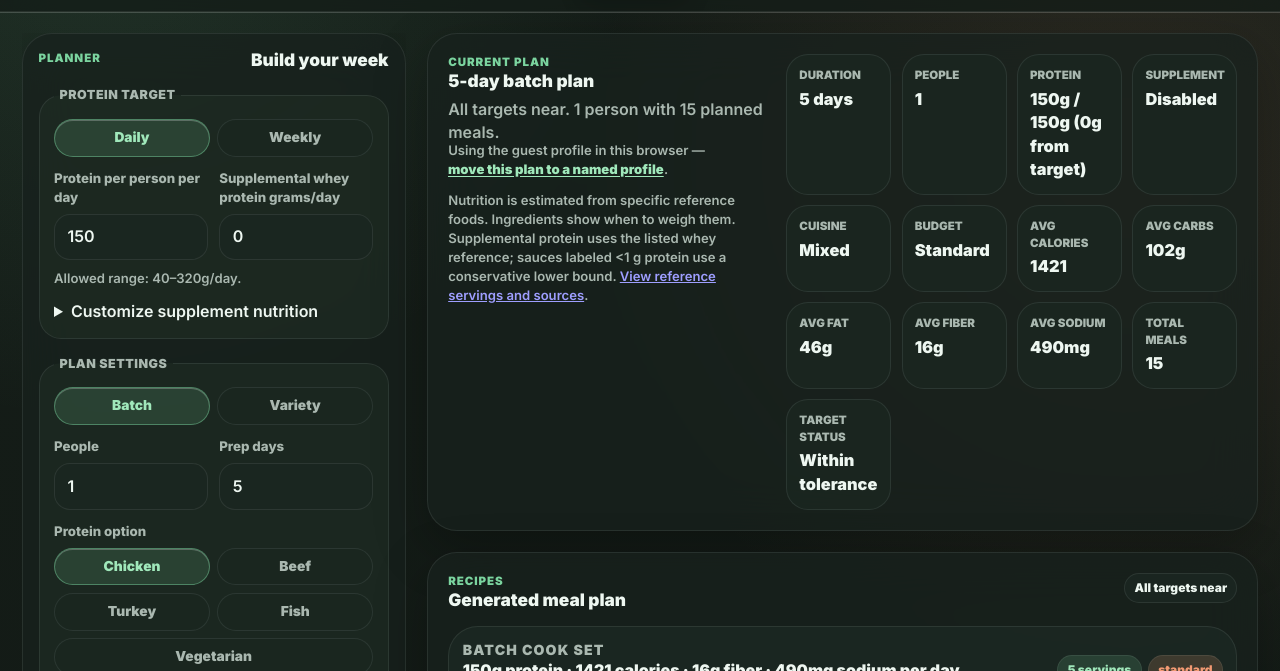
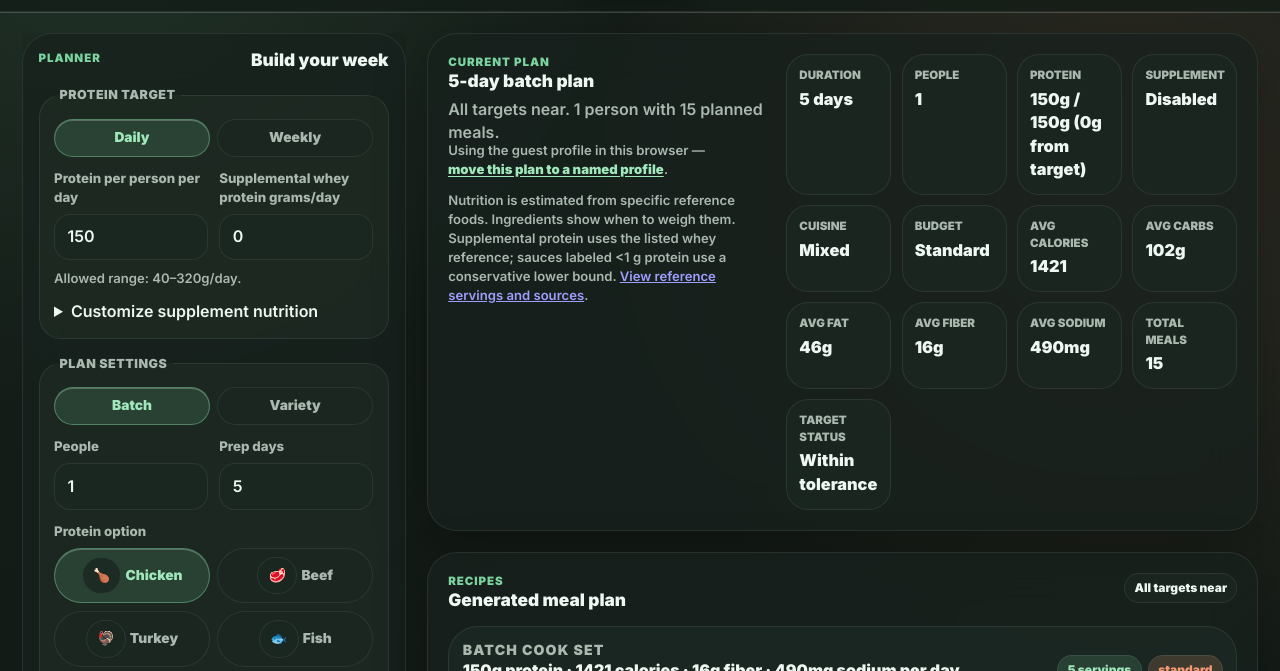
Before and after one commit to MukeshVebhudi/prepfit, a website with bundled scripts: page index.html in a window 1280 px wide. Both pictures are taken after a click on the button "Continue as guest". Shown: the part 120-791 px from the top of the page. Built offline with nearby package versions, Linux system fonts and the light colour scheme.

Commit message:
Add emojis to the protein option chips
Give each protein option a decorative icon (chicken, beef, turkey,
fish, a broccoli for vegetarian), marked aria-hidden so screen
readers still announce just the option name.

Fixes a layout bug this surfaced: .chip-grid span used display:grid
with place-items:center, which made the new emoji <span> a grid item.
Grid items are blockified, so the emoji and label text were stacking
into separate implicit rows instead of sitting on one line. Switched
that rule to display:flex (row by default), which fixed it.

Updates the one Playwright test that matched the "Vegetarian" chip by
exact visible text, and bumps the cache version.

Co-Authored-By: Claude Sonnet 5 <noreply@anthropic.com>

```diff
--- a/index.html
+++ b/index.html
@@ -147,11 +147,11 @@
             <div class="field">
               <span>Protein option</span>
               <div class="chip-grid" role="radiogroup" aria-label="Choose one protein option">
-                <label><input type="radio" name="meat" value="chicken" checked /><span>Chicken</span></label>
-                <label><input type="radio" name="meat" value="beef" /><span>Beef</span></label>
-                <label><input type="radio" name="meat" value="turkey" /><span>Turkey</span></label>
-                <label><input type="radio" name="meat" value="fish" /><span>Fish</span></label>
-                <label><input type="radio" name="meat" value="vegetarian" /><span>Vegetarian</span></label>
+                <label><input type="radio" name="meat" value="chicken" checked /><span><span aria-hidden="true">🍗</span> Chicken</span></label>
+                <label><input type="radio" name="meat" value="beef" /><span><span aria-hidden="true">🥩</span> Beef</span></label>
+                <label><input type="radio" name="meat" value="turkey" /><span><span aria-hidden="true">🦃</span> Turkey</span></label>
+                <label><input type="radio" name="meat" value="fish" /><span><span aria-hidden="true">🐟</span> Fish</span></label>
+                <label><input type="radio" name="meat" value="vegetarian" /><span><span aria-hidden="true">🥦</span> Vegetarian</span></label>
               </div>
             </div>
             <div class="field-grid">
--- a/service-worker.js
+++ b/service-worker.js
@@ -1,4 +1,4 @@
-const CACHE_VERSION = "v24";
+const CACHE_VERSION = "v25";
 const SCOPE_URL = new URL(self.registration.scope);
 const CACHE_PREFIX = `prepfit-static:${encodeURIComponent(SCOPE_URL.pathname)}:`;
 const CACHE_NAME = `${CACHE_PREFIX}${CACHE_VERSION}`;
--- a/styles-layout.css
+++ b/styles-layout.css
@@ -142,9 +142,10 @@ legend {
 
 .segmented span,
 .chip-grid span {
-  display: grid;
+  display: flex;
   min-height: 2.35rem;
-  place-items: center;
+  align-items: center;
+  justify-content: center;
   padding: 0.5rem 0.65rem;
   min-width: 0;
   color: var(--muted);
@@ -156,12 +157,18 @@ legend {
   text-align: center;
   overflow-wrap: anywhere;
   cursor: pointer;
+  white-space: nowrap;
   transition:
     color 260ms ease,
     background 260ms ease,
     border-color 260ms ease,
     transform 260ms var(--ease),
     box-shadow 260ms var(--ease);
+}
+
+.segmented span [aria-hidden],
+.chip-grid span [aria-hidden] {
+  margin-right: 0.3em;
 }
 
 .segmented span:hover,
```
Also changed, not shown: tests/browser/app.spec.js (+1 -1 lines).
